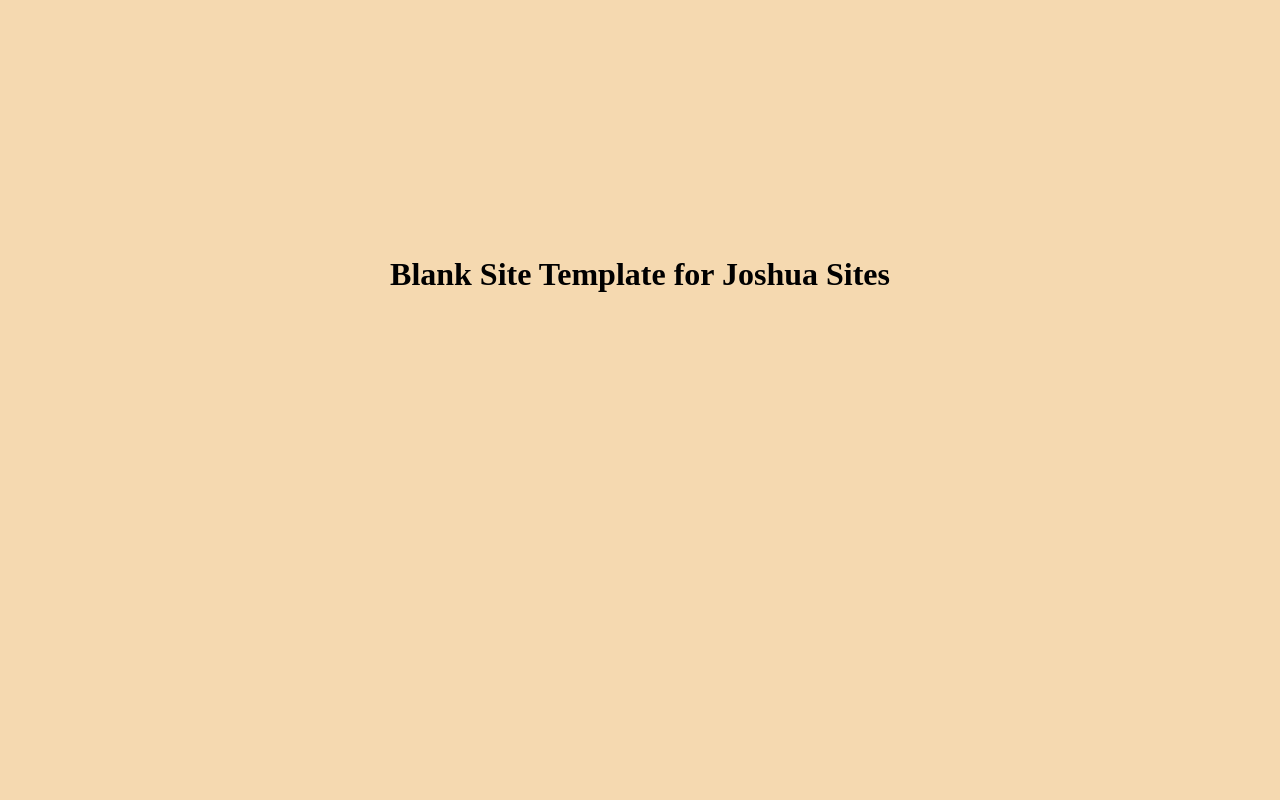
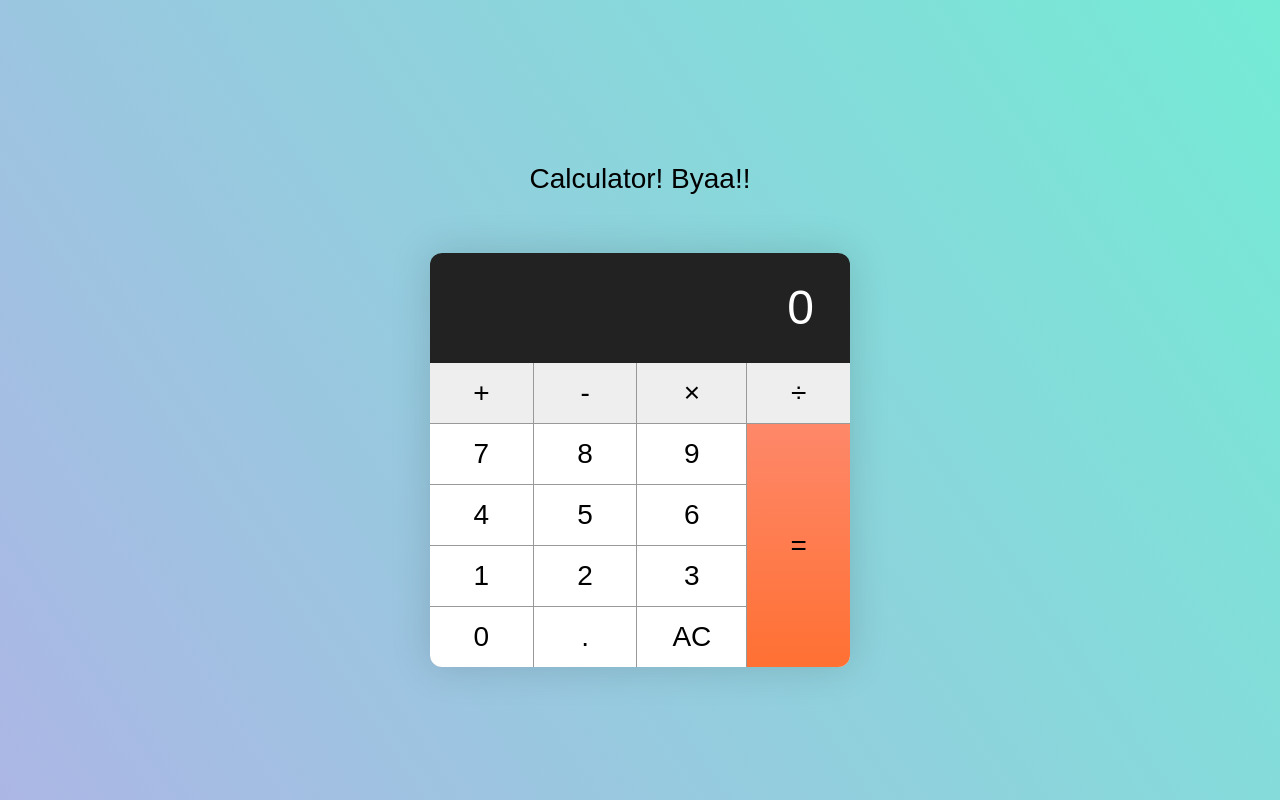
Before and after one commit to joshuahunt514/JS-Calculator-Aug-3, a plain HTML site: page index.html in a window 1280 px wide. Drawn offline with Linux system fonts and the light colour scheme.

Commit message:
HTML/CSS

```diff
--- a/css/main.css
+++ b/css/main.css
@@ -1,13 +1,143 @@
-* {
-    margin: 0;
-    padding: 0;
+html {
+    box-sizing: border-box;
+}
+
+*, *::before, *::after {
+    box-sizing: inherit;
 }
 
 body {
-    background-color: #f5d9b0;
+    margin: 0;
 }
 
-h1 {
+/* Responsive Images */
+
+embed, iframe, img, object, video {
+    max-width: 100%;
+}
+
+h1, h2, h3, h4, h5, h6, ul, ol, li, po, pre, blockquote, figure, hr {
+    margin: 0;
+    padding-right: 0;
+    padding-left: 0;
+}
+
+a {
+    text-decoration: none;
+}
+
+a:focus {
+    outline: none;
+}
+
+h1, h2, h3, h4, h5, h6 {
+    display: block;
+}
+
+ol, ul {
+    list-style: none;
+}
+
+/* Completely resets form items */
+
+/* Super hard reset that removes
+all borders and rediuses of all form items
+including checkboxes and radios
+*/
+
+input, textarea, button {
+    border: 0;
+    border-radius: 0;
+    background-color: transparent;
+    font-size: inherit;
+    font-family: inherit;
+    font-weight: inherit;
+    outline: none;
+    appearance: none;
+    text-align: left;
+}
+
+input:hover, input:active, input:focus, textarea:hover, textarea:active, textarea:focus, button:hover, button:active, button:focus {
+    outline: none;
+}
+
+:root {
+    font-family: Arial, Helvetica, sans-serif;
+}
+
+html {
+    font-size: 175%;
+    font-weight: 300;
+    line-height: 1.3;
+}
+
+body {
+    align-items: center;
+    background-image: linear-gradient(236deg, #74ebd5, #acb6e5);
+    display: flex;
+    height: 100vh;
+    justify-content: center;
+}
+
+.container {
+    max-width: 20em;
+}
+
+.container>p {
     text-align: center;
-    margin-top: 20%;
 }
+
+.calculator {
+    border-radius: 12px;
+    box-shadow: 0 0 40px 0px rgba(0, 0, 0, 0.15);
+    margin-left: auto;
+    margin-right: auto;
+    margin-top: 2em;
+    max-width: 15em;
+    overflow: hidden;
+}
+
+.calculator__display {
+    background-color: #222222;
+    color: #fff;
+    font-size: 1.714285714em;
+    padding: 0.5em 0.75em;
+    text-align: right;
+}
+
+.calculator__keys {
+    background-color: #999;
+    display: grid;
+    grid-gap: 1px;
+    grid-template-columns: repeat(4, 1fr);
+}
+
+.calculator__keys>* {
+    background-color: #fff;
+    padding: 0.5em 1.25em;
+    position: relative;
+    text-align: center;
+}
+
+.calculator__keys>*:active::before, .calculator__keys>.is-depressed:before {
+    background-color: rgba(0, 0, 0, 0.2);
+    bottom: 0;
+    box-shadow: 0 0 6px 0 rgba(0, 0, 0, 0.5) inset;
+    content: "";
+    left: 0;
+    opacity: 0.3;
+    position: absolute;
+    right: 0;
+    top: 0;
+    z-index: 1;
+}
+
+.key--operator {
+    background-color: #eee;
+}
+
+.key--equal {
+    background-image: linear-gradient(to bottom, #fe886a, #ff7033);
+    grid-column: -2;
+    grid-row: 2 / span 4;
+}
--- a/index.html
+++ b/index.html
@@ -1,14 +1,42 @@
 <!DOCTYPE html>
 <html lang="en">
-<head>
-    <meta charset="UTF-8">
-    <meta name="viewport" content="width=device-width, initial-scale=1.0">
-    <meta http-equiv="X-UA-Compatible" content="ie=edge">
-    <link rel="stylesheet" href="css/main.css">
+  <head>
+    <meta charset="UTF-8" />
+    <meta name="viewport" content="width=device-width, initial-scale=1.0" />
+    <meta http-equiv="X-UA-Compatible" content="ie=edge" />
+    <link rel="stylesheet" href="css/main.css" />
     <title>Blank Site Template</title>
-</head>
-<body>
-    <h1>Blank Site Template for Joshua Sites</h1>
+  </head>
+  <body>
+    <div class="container">
+      <p>
+        Calculator! Byaa!!
+      </p>
+      <div class="calculator">
+        <div class="calculator__display">0</div>
+        <div class="calculator__keys">
+          <button class="key--operator" data-action="add">+</button>
+          <button class="key--operator" data-action="subtract">-</button>
+          <button class="key--operator" data-action="multiply">
+            &times;
+          </button>
+          <button class="key--operator" data-action="divide">÷</button>
+          <button>7</button>
+          <button>8</button>
+          <button>9</button>
+          <button>4</button>
+          <button>5</button>
+          <button>6</button>
+          <button>1</button>
+          <button>2</button>
+          <button>3</button>
+          <button>0</button>
+          <button data-action="decimal">.</button>
+          <button data-action="clear">AC</button>
+          <button class="key--equal" data-action="calculate">=</button>
+        </div>
+      </div>
+    </div>
     <script src="js/main.js"></script>
-</body>
+  </body>
 </html>
```
Also changed, not shown: 1 other file.
